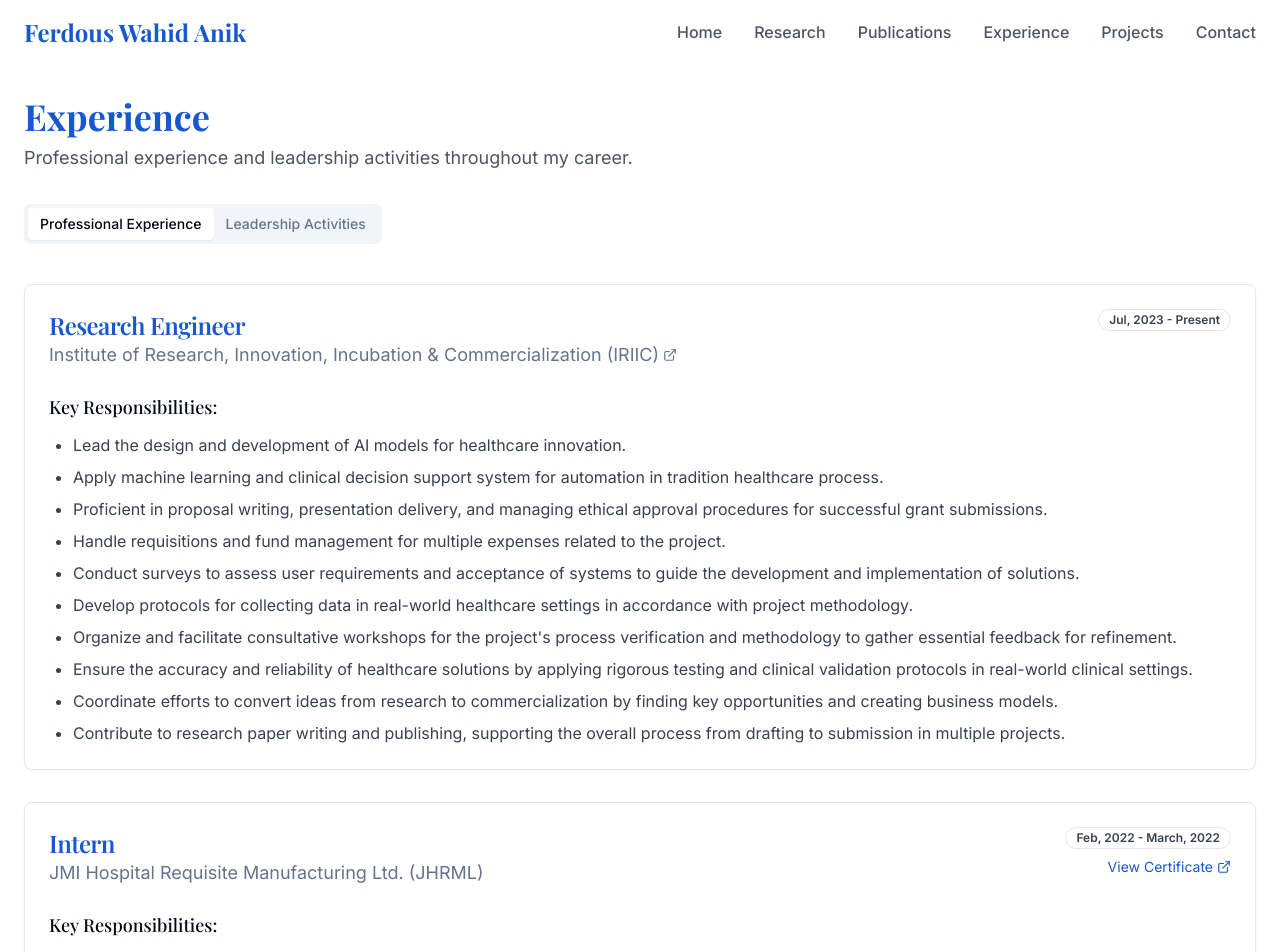
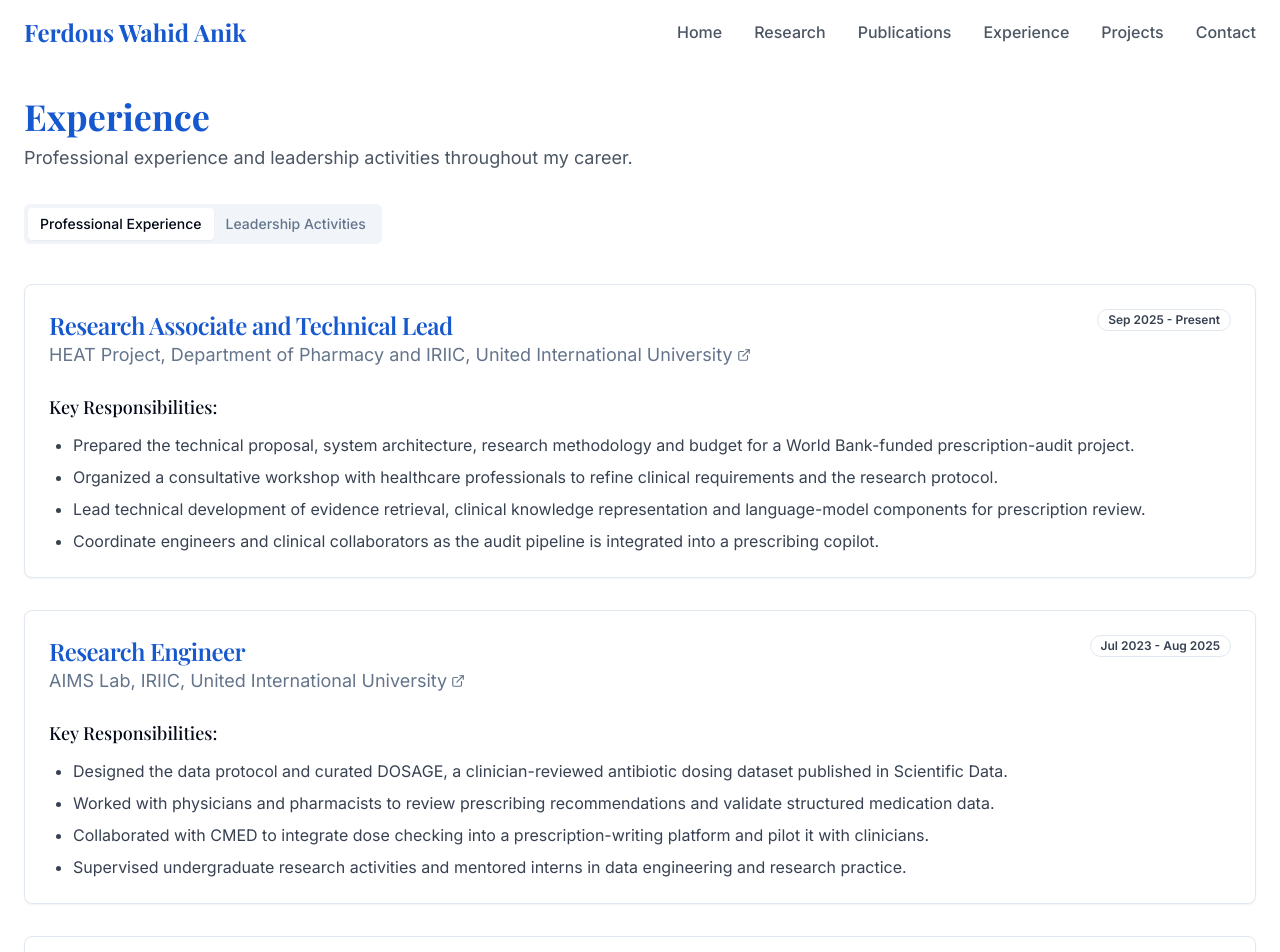
Before and after one commit to Anik1495/personal-website, a React (Vite) app: page /personal-website/experience in a window 1280 px wide. Shown: the top 952 px of the page. Built offline with nearby package versions, Linux system fonts and the light colour scheme.

Commit message:
Update publications and appointments

```diff
--- a/src/pages/Experience.tsx
+++ b/src/pages/Experience.tsx
@@ -10,31 +10,36 @@ import { ExternalLink } from 'lucide-react';
 const Experience = () => {
   const professionalExperience = [
     {
-      position: "Research Engineer",
-      organization: "Institute of Research, Innovation, Incubation & Commercialization (IRIIC)",
-      period: "Jul, 2023 - Present",
+      position: "Research Associate and Technical Lead",
+      organization: "HEAT Project, Department of Pharmacy and IRIIC, United International University",
+      period: "Sep 2025 - Present",
       website: "https://iriic.uiu.ac.bd",
       responsibilities: [
-        "Lead the design and development of AI models for healthcare innovation.",
-        "Apply machine learning and clinical decision support system for automation in tradition healthcare process.",
-        "Proficient in proposal writing, presentation delivery, and managing ethical approval procedures for successful grant submissions.",
-        "Handle requisitions and fund management for multiple expenses related to the project.",
-        "Conduct surveys to assess user requirements and acceptance of systems to guide the development and implementation of solutions.",
-        "Develop protocols for collecting data in real-world healthcare settings in accordance with project methodology.",
-        "Organize and facilitate consultative workshops for the project's process verification and methodology to gather essential feedback for refinement.",
-        "Ensure the accuracy and reliability of healthcare solutions by applying rigorous testing and clinical validation protocols in real-world clinical settings.",
-        "Coordinate efforts to convert ideas from research to commercialization by finding key opportunities and creating business models.",
-        "Contribute to research paper writing and publishing, supporting the overall process from drafting to submission in multiple projects."
+        "Prepared the technical proposal, system architecture, research methodology and budget for a World Bank-funded prescription-audit project.",
+        "Organized a consultative workshop with healthcare professionals to refine clinical requirements and the research protocol.",
+        "Lead technical development of evidence retrieval, clinical knowledge representation and language-model components for prescription review.",
+        "Coordinate engineers and clinical collaborators as the audit pipeline is integrated into a prescribing copilot."
+      ]
+    },
+    {
+      position: "Research Engineer",
+      organization: "AIMS Lab, IRIIC, United International University",
+      period: "Jul 2023 - Aug 2025",
+      website: "https://iriic.uiu.ac.bd",
+      responsibilities: [
+        "Designed the data protocol and curated DOSAGE, a clinician-reviewed antibiotic dosing dataset published in Scientific Data.",
+        "Worked with physicians and pharmacists to review prescribing recommendations and validate structured medication data.",
+        "Collaborated with CMED to integrate dose checking into a prescription-writing platform and pilot it with clinicians.",
+        "Supervised undergraduate research activities and mentored interns in data engineering and research practice."
       ]
     },
     {
       position: "Intern",
       organization: "JMI Hospital Requisite Manufacturing Ltd. (JHRML)",
-      period: "Feb, 2022 - March, 2022",
+      period: "Feb 2022 - Mar 2022",
       certificate: "https://drive.google.com/file/d/1vRy2a_3H2s1xlOh4gbrz4SHnzPQiWiVe/view?usp=sharing",
       responsibilities: [
-        "Developed a strong appreciation for the importance of precision and attention to detail in medical device manufacturing.",
-        "Gained a strong understanding of the importance of quality control and safety procedures in pathological product manufacturing."
+        "Observed medical-device manufacturing, quality control and safety procedures."
       ]
     }
   ];
```
